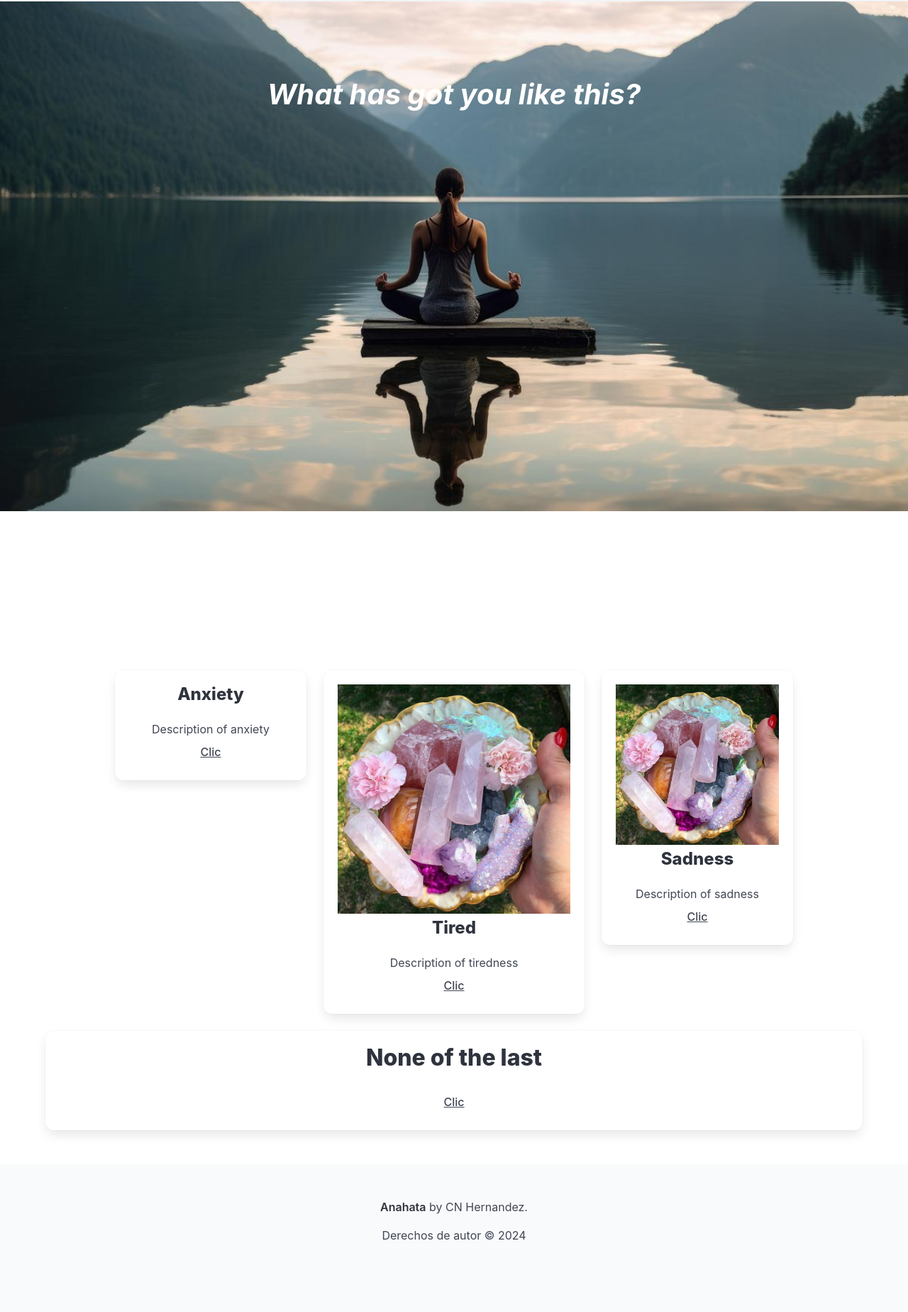
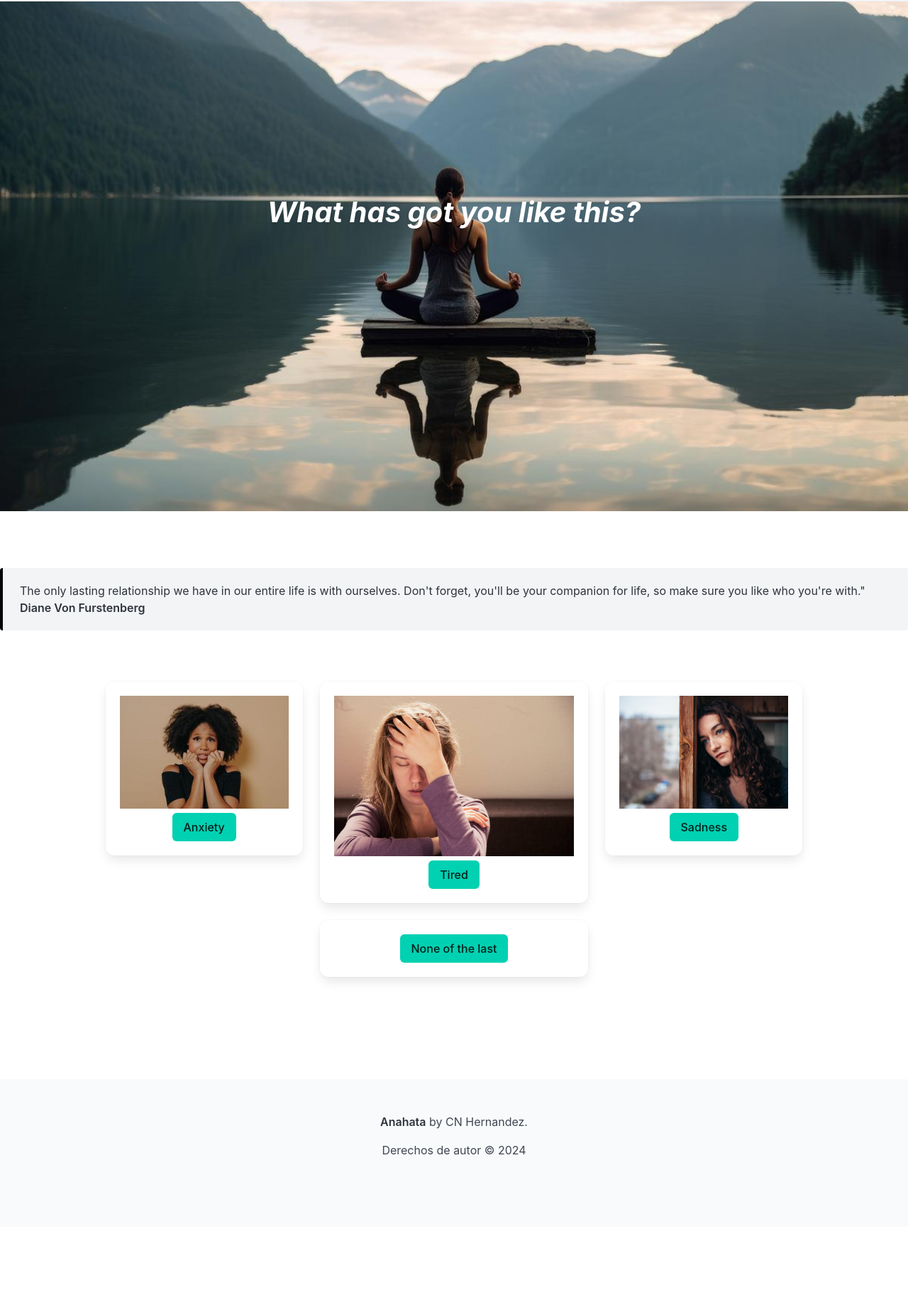
Before and after one commit to Carle93/DJANGOPROYECT, a Django app: template login/templates/login/home.html in a window 1280 px wide. Shown: the part 166-2014 px from the top of the page at 71% size. After the commit the page ends 1793 px from the top, so only its background shows below. Run offline with Django 3.2, Linux system fonts and the light colour scheme; the template is opened without the code that fills it, so the values that code supplies are empty.

Commit message:
new changes

```diff
--- a/login/templates/login/home.html
+++ b/login/templates/login/home.html
@@ -4,54 +4,59 @@
 
 <section class="hero is-fullheight">
   <img class= "has-background, is-transparent" src="{% static 'imagen/home.jpg' %}" alt="Descripción de la imagen">
-  <div class="overlay" style="position: absolute; top: 0; left: 0; width: 100%; height: 100%; display: flex; flex-direction: column; justify-content: flex-start; align-items: center;padding-top: 20%;">
+  <div class="overlay" style="position: absolute; ; left: 0; width: 100%; height: 100%; display: flex; flex-direction: column; justify-content: flex-start; align-items: center;padding-top: 20%;">
     <h1 class="title is-italic is-size-2 has-text-weight-medium has-text-white has-text-centered has-text-weight-bold" style="margin-top: 20px;">What has got you like this?</h1>
   </div>
   </div>
 </section>
 
-<div class="py-6"></div>
+
+<article class="message is-dark">
+  <div class="message-body">
+    The only lasting relationship we have in our entire life is with ourselves. Don't forget, you'll be your companion for life, so make sure you like who you're with."
+    <strong>Diane Von Furstenberg</strong>
+  </div>
+</article>
+
 <section class="section">
-  <div class="container">
+  <div class="hero">
     <div class="columns is-multiline is-centered">
 
       <!-- Firt column -->
       <div class="column is-3 has-text-centered">
         <div class="box">
-          <h3 class="is-size-4 title">Anxiety</h3>
-          <p>Description of anxiety</p>
-          <button class="button is-text">Clic</button>
+          <img src="{% static 'imagen/Foto-ansioso.jpeg' %}" alt="ansioso" width="550" height="550">
+          <button class="button is-primary">Anxiety</button>
         </div>
       </div>
 
       <!-- Second column -->
       <div class="column is-4 has-text-centered">
         <div class="box">
-          <img src="{% static 'imagen/cuarzos.jpg' %}" alt="cristal" width="550" height="550">
-          <h3 class="is-size-4 title">Tired</h3>
-          <p>Description of tiredness</p>
-          <button class="button is-text">Clic</button>
+          <img src="{% static 'imagen/Foto-cansado.jpg' %}" alt="cansado" width="500" height="500">
+          <button class="button is-primary">Tired</button>
         </div>
       </div>
 
       <!-- Third column -->
       <div class="column is-3 has-text-centered">
         <div class="box">
-          <img src="{% static 'imagen/cuarzos.jpg' %}" alt="cristal" width="550" height="550">
-          <h3 class="is-size-4 title">Sadness</h3>
-          <p>Description of sadness</p>
-          <button class="button is-text">Clic</button>
+          <img src="{% static 'imagen/Foto-triste.jpg' %}" alt="triste" width="550" height="550">
+          <button class="button is-primary">Sadness</button>
         </div>
       </div>
 
+
       <!-- Fourth columna -->
-      <div class="column is-12 has-text-centered">
+      <div class="column is-4 has-text-centered">
         <div class="box">
-          <h3 class="is-size-3 title">None of the last</h3>
-          <button class="button is-text">Clic</button>
+          <button class="button is-primary"> None of the last</button>
         </div>
       </div>
     </div>
   </div>
 </section>
+
+<div class="py-6"></div>
+
 {% endblock %}
```
Also changed, not shown: login/static/imagen/Ansiedad.jpg (added), login/static/imagen/Foto-ansioso.jpeg (added), login/static/imagen/Foto-cansado.jpg (added), login/static/imagen/Foto-triste.jpg (added), login/static/imagen/cansado.jpg (added), login/static/imagen/triste.jpg (added).
